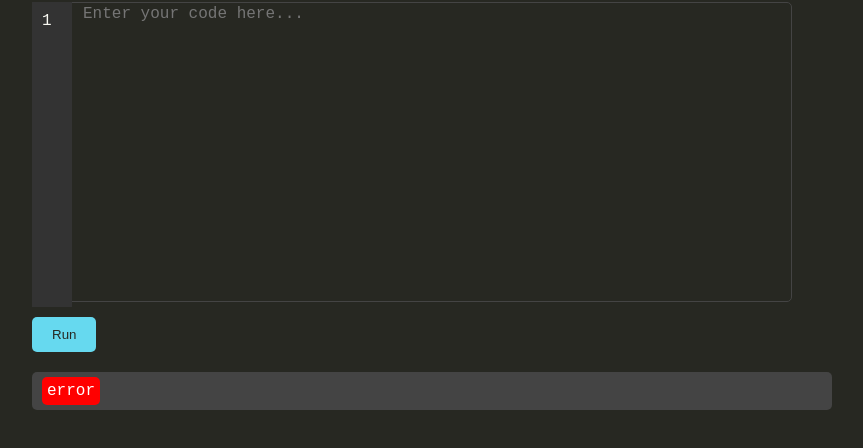
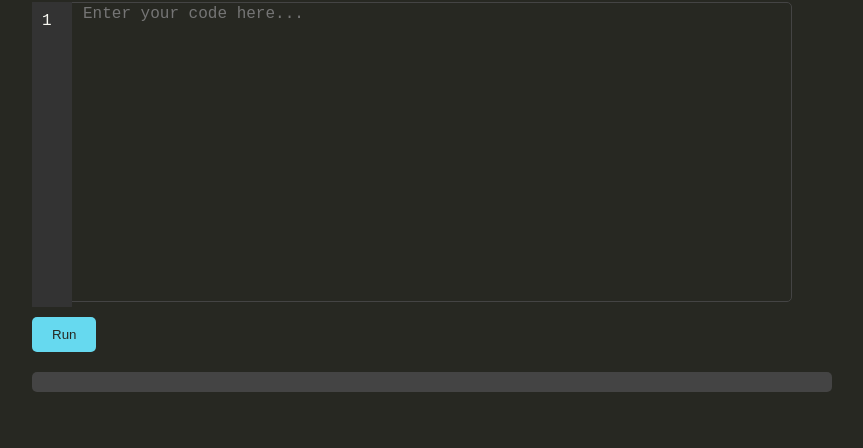
Before and after one commit to mmk4-81/Compiler, a plain HTML site: page index.html in a window 1280 px wide. Shown: the part 106-554 px from the top of the page, without its empty margins (208-1071 px from the left). Drawn offline with Linux system fonts and the light colour scheme.

Commit message:
update error

```diff
--- a/index.html
+++ b/index.html
@@ -18,7 +18,7 @@
       </div>
       <input type="submit" value="Run" onclick="compileCode()" />
       <div class="output-box">
-        <span id="error">error</span>
+        <span id="error"></span>
         <div id="output"></div>
       </div>
     </div>
--- a/style.css
+++ b/style.css
@@ -77,4 +77,5 @@ input[type="submit"]:hover {
     background-color: red;
     border-radius: 5px;
     padding: 5px;
+    display: none;
 }
```
